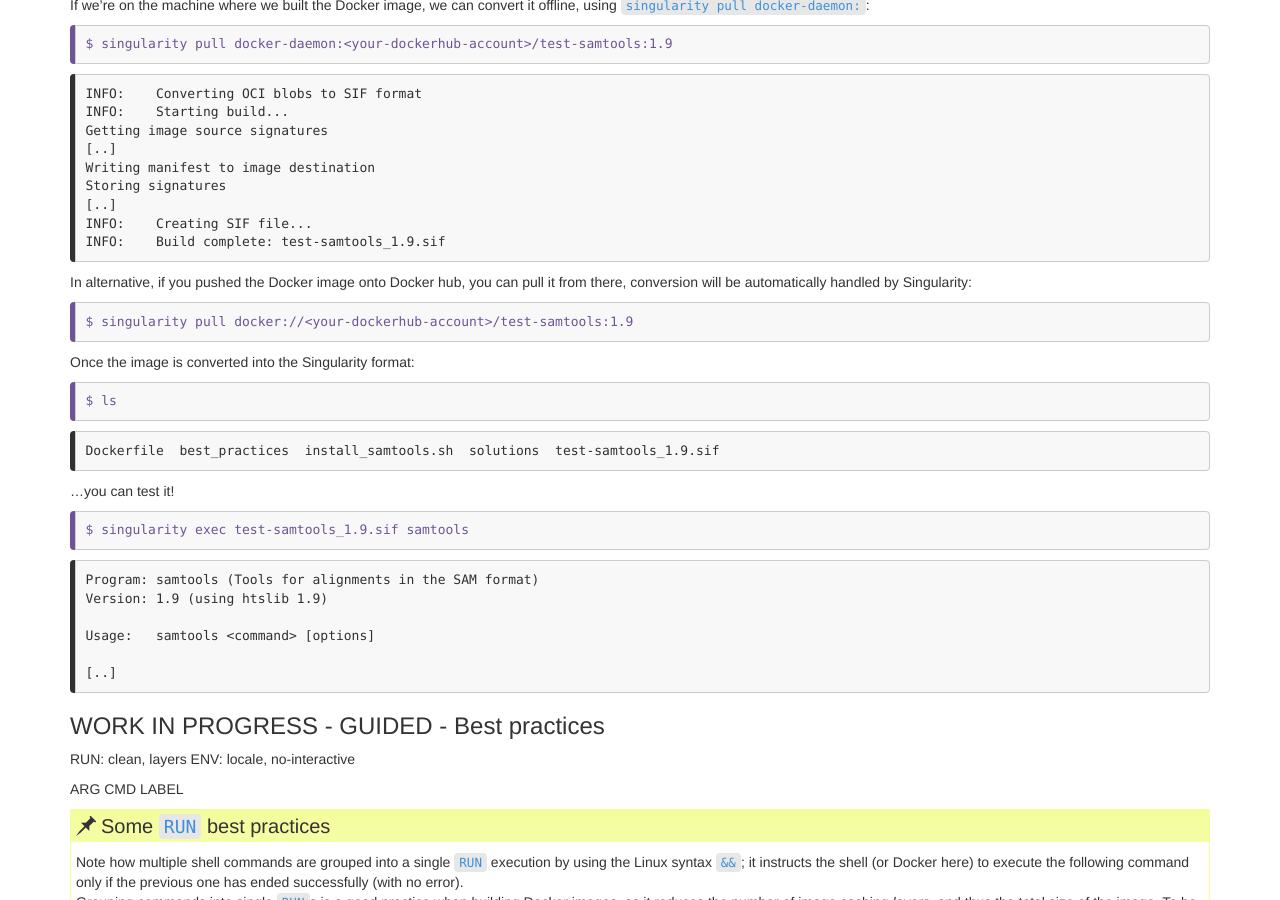
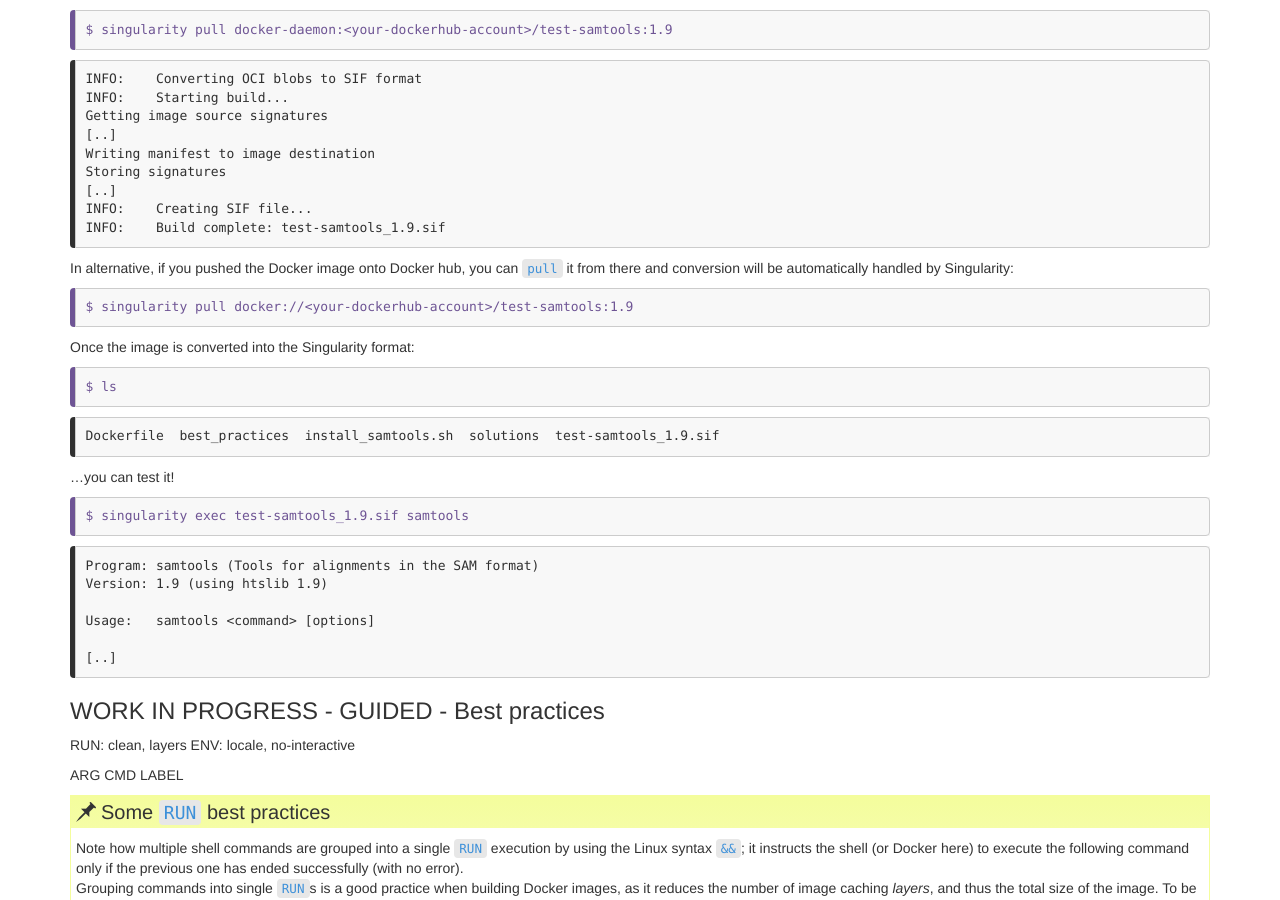
Before and after one commit to PawseySC/containers-bioinformatics-workshop, a Jekyll site: the page built from _episodes/5.build.md, in a window 1280 px wide and 900 px high, scrolled down 7362 px. Built offline with Jekyll 4.4.1, drawn with Linux system fonts in a browser that asks for light colours.

Commit message:
s3 fixes

````diff
--- a/_episodes/5.build.md
+++ b/_episodes/5.build.md
@@ -720,7 +720,7 @@ Here's a short description of each block in this script:
 {: .challenge}
 
 
-> ### ROOM - Feeder questions
+> ## ROOM - Feeder questions
 >
 > * Do you need to install R, Python or Conda packages to run your workflows?  Many of them?
 > * Do you need to compile tools yourself?
@@ -786,7 +786,7 @@ INFO:    Build complete: test-samtools_1.9.sif
 ```
 {: .output}
 
-In alternative, if you pushed the Docker image onto Docker hub, you can pull it from there, conversion will be automatically handled by Singularity:
+In alternative, if you pushed the Docker image onto Docker hub, you can `pull` it from there and conversion will be automatically handled by Singularity:
 
 ```
 $ singularity pull docker://<your-dockerhub-account>/test-samtools:1.9
````
